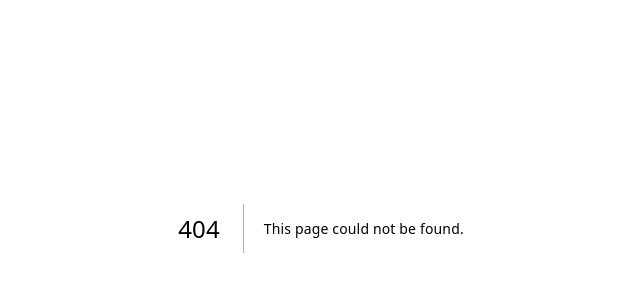
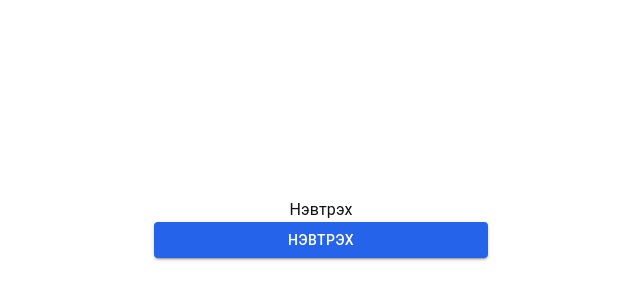
Before and after one commit to leap-1e-team1/E-COMMERCE, a Next.js app in the folder front-end/: page /login in a window 1280 px wide. Before the commit this address had no page. Shown: the part 172-472 px from the top of the page, without its empty margins (319-959 px from the left). Built offline with nearby package versions, Linux system fonts and the light colour scheme.

Commit message:
button yvuullaa

```diff
--- a/front-end/src/app/globals.css
+++ b/front-end/src/app/globals.css
@@ -1,4 +1,4 @@
-:root {
+/* :root {
   --background: #ffffff;
   --foreground: #171717;
 }
@@ -39,4 +39,4 @@ a {
   html {
     color-scheme: dark;
   }
-}
+} */
--- /dev/null
+++ b/front-end/src/app/login/page.tsx
@@ -0,0 +1,25 @@
+"use client";
+import { CustomButton } from "@/components/Button";
+import { Stack, Typography } from "@mui/material";
+
+export default function Login() {
+  return (
+    <Stack
+      sx={{
+        display: "flex",
+        justifyContent: "center",
+        alignItems: "center",
+        height: "100vh",
+      }}
+    >
+      <Typography color="primary.main">Нэвтрэх</Typography>
+
+      <Stack sx={{ width: "334px" }}>
+        <CustomButton
+          text="Нэвтрэх"
+          handleClick={() => console.log("Button clicked!")}
+        />
+      </Stack>
+    </Stack>
+  );
+}
--- /dev/null
+++ b/front-end/src/components/Button.tsx
@@ -0,0 +1,19 @@
+"use client";
+import { Button } from "@mui/material";
+import React from "react";
+
+interface CustomButtonProps {
+  text: string;
+  handleClick: () => void;
+}
+
+export const CustomButton: React.FC<CustomButtonProps> = ({
+  text,
+  handleClick,
+}) => {
+  return (
+    <Button variant="contained" onClick={handleClick} color="secondary">
+      {text}
+    </Button>
+  );
+};
```
